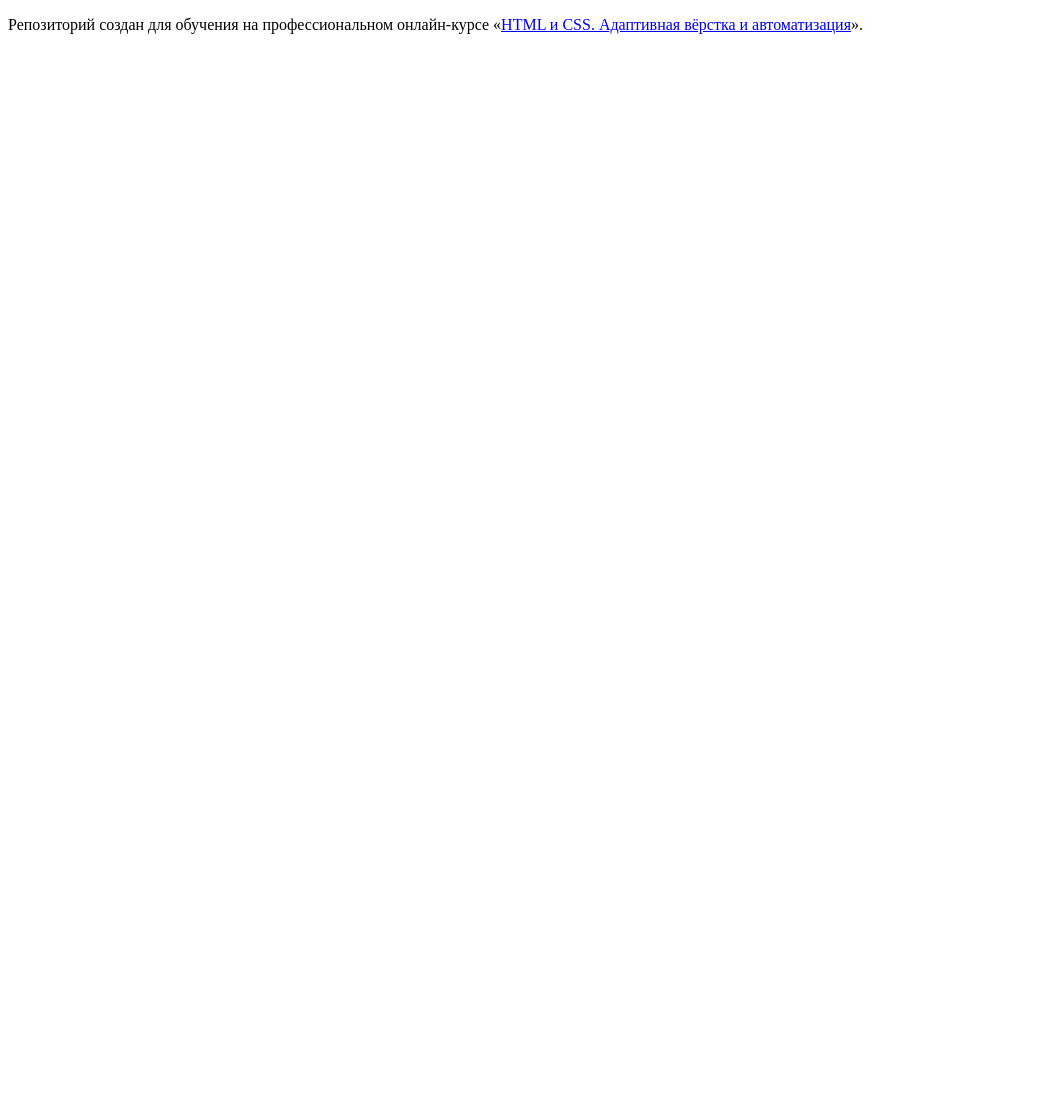
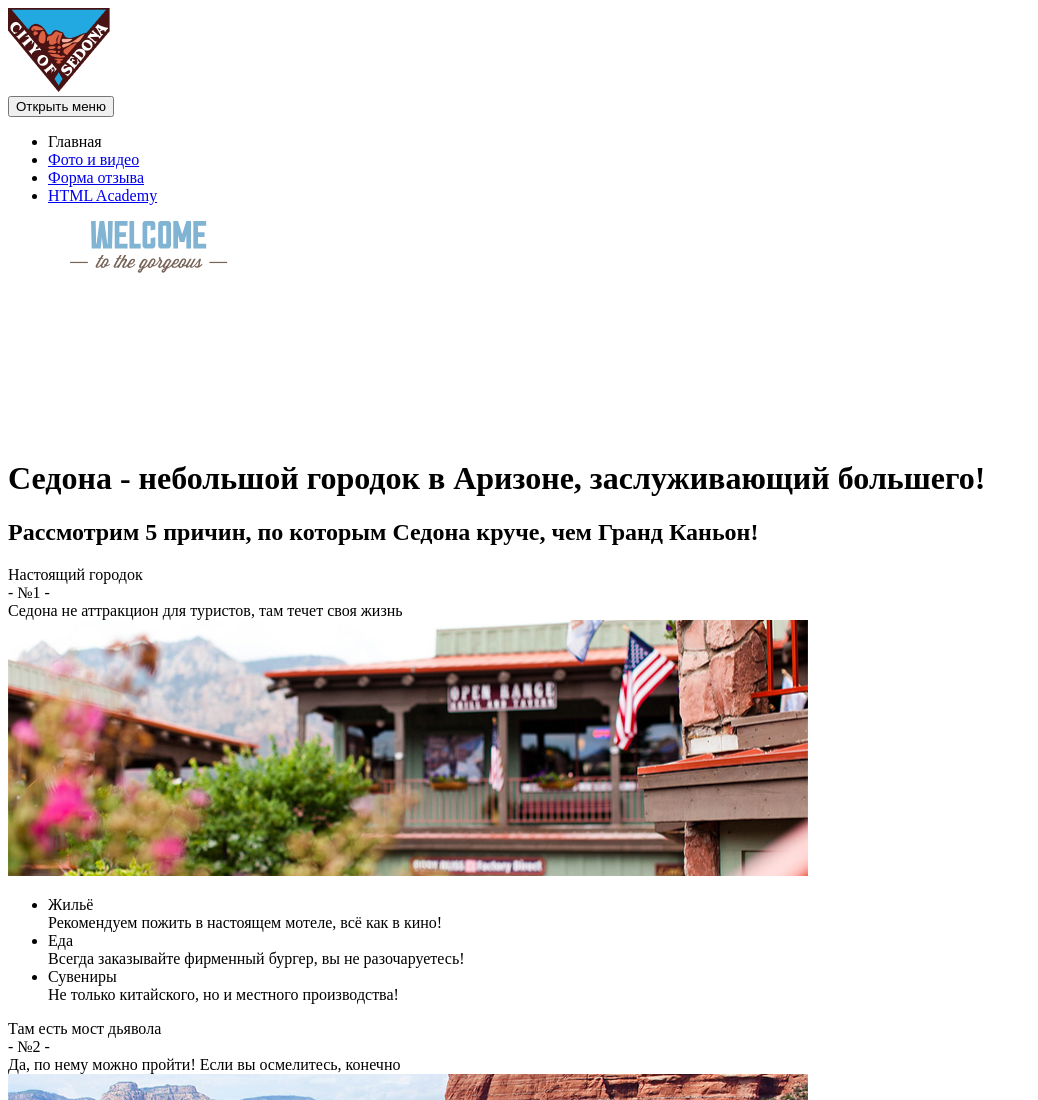
Before and after one commit to TsimafeiBystrou/1648231-sedona-22, a website: page source/index.html in a window 1280 px wide. Shown: the top 1100 px of the page, without its empty margins (0-1038 px from the left). Before the commit the page ends 800 px from the top, so only its background shows below. Drawn offline with Linux system fonts and the light colour scheme.

Commit message:
Размечает главную страницу

```diff
--- a/source/index.html
+++ b/source/index.html
@@ -1,12 +1,123 @@
 <!DOCTYPE html>
-<html lang="ru">
-  <head>
-    <meta charset="utf-8">
-    <title>HTML Academy: Седона</title>
-  </head>
-  <body>
+<html class="page" lang="ru">
 
-    <p>Репозиторий создан для обучения на профессиональном онлайн‑курсе «<a href="https://htmlacademy.ru/intensive/adaptive">HTML и CSS. Адаптивная вёрстка и автоматизация</a>».</p>
+<head>
+  <meta charset="utf-8">
+  <title>HTML Academy: Седона</title>
+</head>
 
-  </body>
+<body class="page__body">
+
+  <header class="page-header">
+    <a class="page-header__logo">
+      <img src="img/logotype-mobile.png" alt="Логотип Седоны">
+    </a>
+    <nav class="main-nav">
+      <button class="main-nav__toggle" type="button">
+        <span class="visually-hidden">Открыть меню</span>
+      </button>
+      <div class="main-nav__wrapper">
+        <ul class="main-nav__list">
+          <li class="site-list__item site-list__item--active">
+            <a>
+              Главная
+            </a>
+          </li>
+          <li class="site-list__item">
+            <a href="media.html">
+              Фото и видео
+            </a>
+          </li>
+          <li class="site-list__item">
+            <a href="form.html">
+              Форма отзыва
+            </a>
+          </li>
+          <li class="site-list__item">
+            <a href="https://htmlacademy.ru">
+              HTML Academy
+            </a>
+          </li>
+        </ul>
+      </div>
+    </nav>
+  </header>
+
+  <main class="page-main">
+    <img class="intro__welcome-photo" src="img/intro-index.svg" alt="Добро пожаловать">
+    <div class="intro__wrapper">
+      <h1 class="intro__welcome-title">Седона - небольшой городок в Аризоне, заслуживающий большего!</h1>
+      <h2 class="intro__welcome-subtitle">Рассмотрим 5 причин, по которым Седона круче, чем Гранд Каньон!</h2>
+    </div>
+    <section class="advantages">
+      <div class="advantages__title">Настоящий городок</div>
+      <div class="advantages__number">- №1 -</div>
+      <div class="advantages__subtitle">Седона не аттракцион для туристов, там течет своя жизнь</div>
+      <img class="advantages__image" src="img/real-city-photo.jpg" alt="Городок Седона">
+    </section>
+    <ul class="advantages__list">
+      <li class="advantages__list-item">
+        <div class="advantages__item-title">Жильё</div>
+        <div class="advantages__item-subtitle">Рекомендуем пожить в настоящем мотеле, всё как в кино!</div>
+      </li>
+      <li class="advantages__list-item">
+        <div class="advantages__item-title">Еда</div>
+        <div class="advantages__item-subtitle">Всегда заказывайте фирменный бургер, вы не разочаруетесь!</div>
+      </li>
+      <li class="advantages__list-item">
+        <div class="advantages__item-title">Сувениры</div>
+        <div class="advantages__item-subtitle">Не только китайского, но и местного производства!</div>
+      </li>
+    </ul>
+    <section class="advantages">
+      <div class="advantages__title">Там есть мост дьявола</div>
+      <div class="advantages__number">- №2 -</div>
+      <div class="advantages__subtitle">Да, по нему можно пройти! Если вы осмелитесь, конечно</div>
+      <img class="advantages__image" src="img/devil-brige.jpg" alt="Мост дьявола">
+    </section>
+    <section class="features">
+      <ul class="features__list">
+        <li class="features__list-item">
+          <div class="features__item-title">Небольшая площадь</div>
+          <div class="features__item-number">- №3 -</div>
+          <div class="features__item-subtitle">Все интересные места находятся очень близко</div>
+        </li>
+        <li class="features__list-item">
+          <div class="features__item-title">Красивая дорога</div>
+          <div class="features__item-number">- №4 -</div>
+          <div class="features__item-subtitle">Ехать в Седону из Лас-Вегаса совсем не скучно!</div>
+        </li>
+        <li class="features__list-item">
+          <div class="features__item-title">Мало туристов</div>
+          <div class="features__item-number">- №5 -</div>
+          <div class="features__item-subtitle">Большинство едет в Гранд Каньон и толпится там</div>
+        </li>
+      </ul>
+    </section>
+    <section class="search">
+      <div class="search__title">Заинтересовались?</div>
+      <div class="search__subtitle">Укажите предпологаемые даты поездки, и мы покажем вам лучшие предложения гостиниц в
+        Седоне</div>
+      <button class="button">Найти гостиницу</button>
+    </section>
+  </main>
+
+  <footer class="page-footer">
+    <div class="hashtag">#visitsedona</div>
+    <ul class="page-footer__social-list">
+      <li class="page-footer__list-item">
+        <div class="twitter">Твиттер</div>
+      </li>
+      <li class="page-footer__list-item">
+        <div class="facebook">Фейсбук</div>
+      </li>
+      <li class="page-footer__list-item">
+        <div class="youtube">Ютюб</div>
+      </li>
+    </ul>
+    <div class="copyright">Разработано</div>
+  </footer>
+
+</body>
+
 </html>
```
Also changed, not shown: source/img/devil-brige.jpg (added), source/img/intro-index.svg (added), source/img/logotype-mobile.png (added), source/img/real-city-photo.jpg (added), 1 other file.
